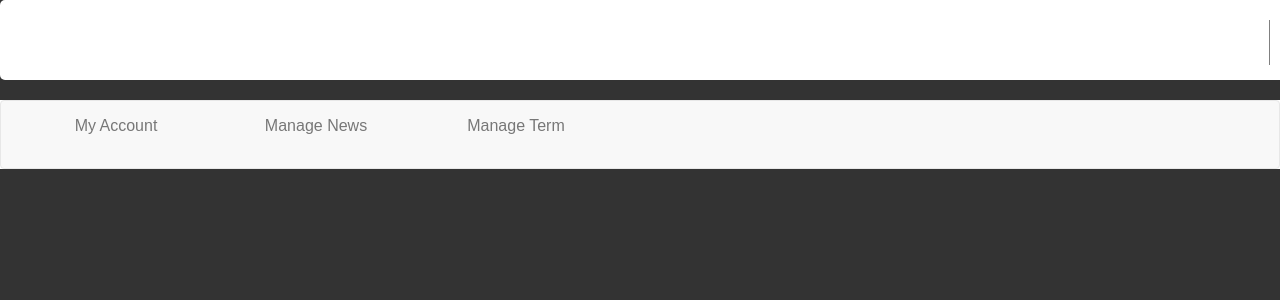
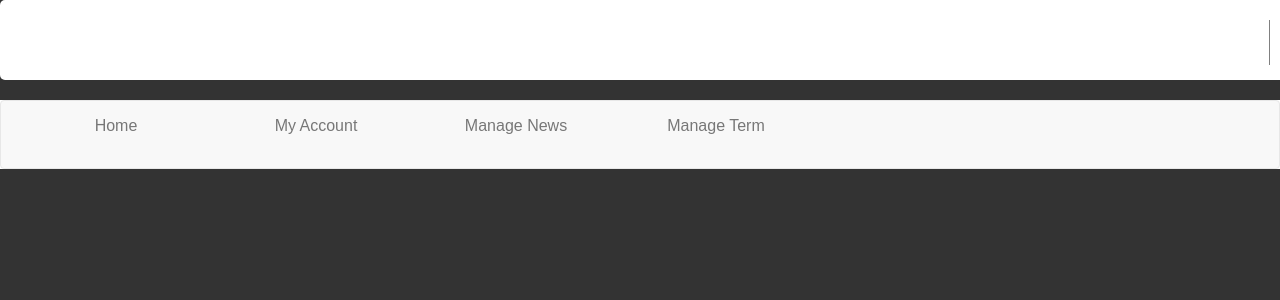
Before and after one commit to hanobi299/php-mvc, a PHP site: page /mvc/views/includes/hearder.php in a window 1280 px wide; the page is wider, and only the part inside the window is pictured. Shown: the top 300 px of that part. Run offline with PHP 8.4, Linux system fonts and the light colour scheme; a user stored in the database is signed in.

Commit message:
Update hearder.php

```diff
--- a/mvc/views/includes/hearder.php
+++ b/mvc/views/includes/hearder.php
@@ -47,7 +47,7 @@ if (isset($_POST['nutdx'])) {
               <div class="navbar-header">
               </div>
               <ul class="nav navbar-nav">
-
+               <li><a href="index.php?action=home-admin">Home</a></li>
               <li><a href="index.php?action=my-account&id=<?php echo $_SESSION['id'] ?>">My Account</a></li>
               <li><a href="index.php?action=manage-news">Manage News</a></li>
               <li><a href="index.php?action=manage-term">Manage Term</a></li>
```
